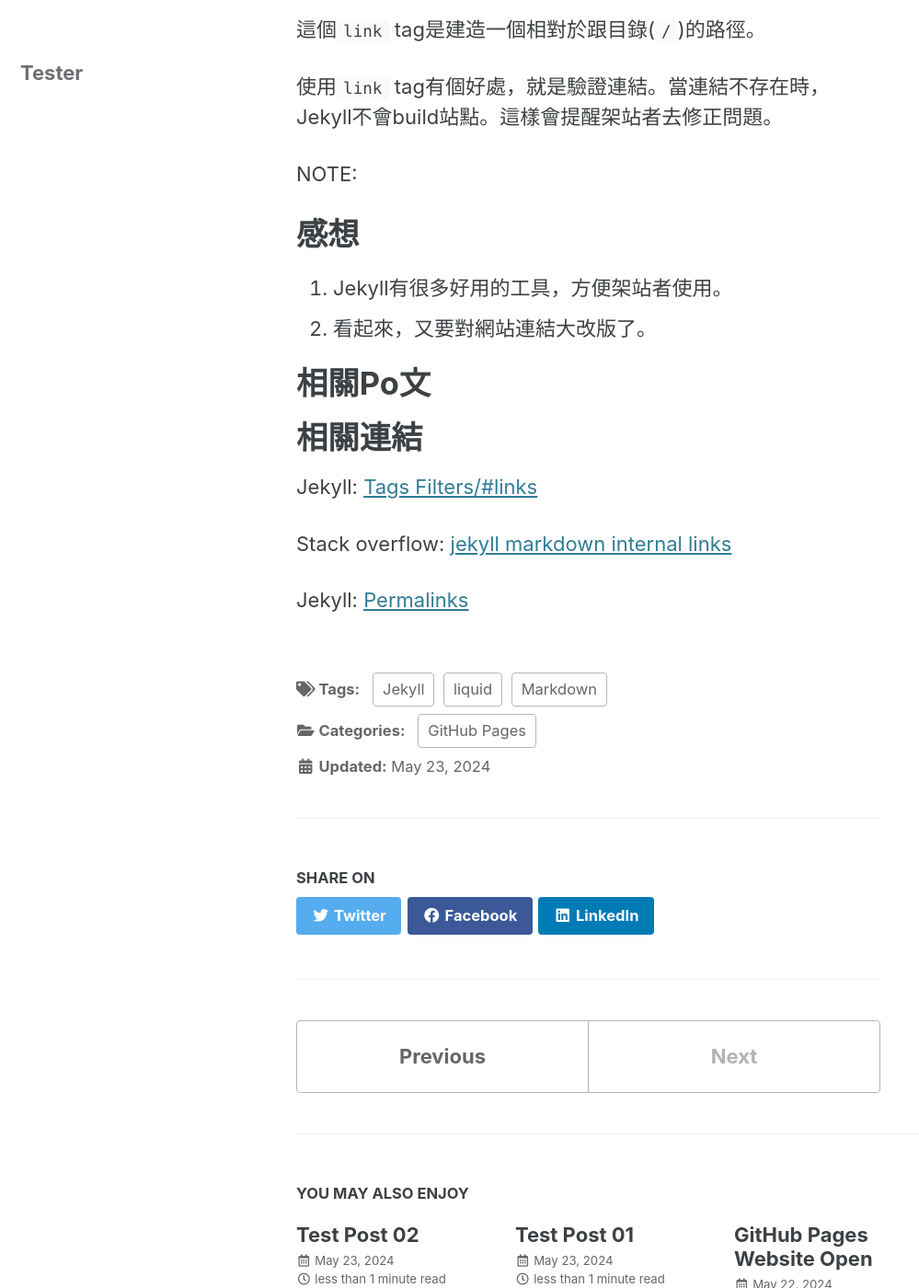
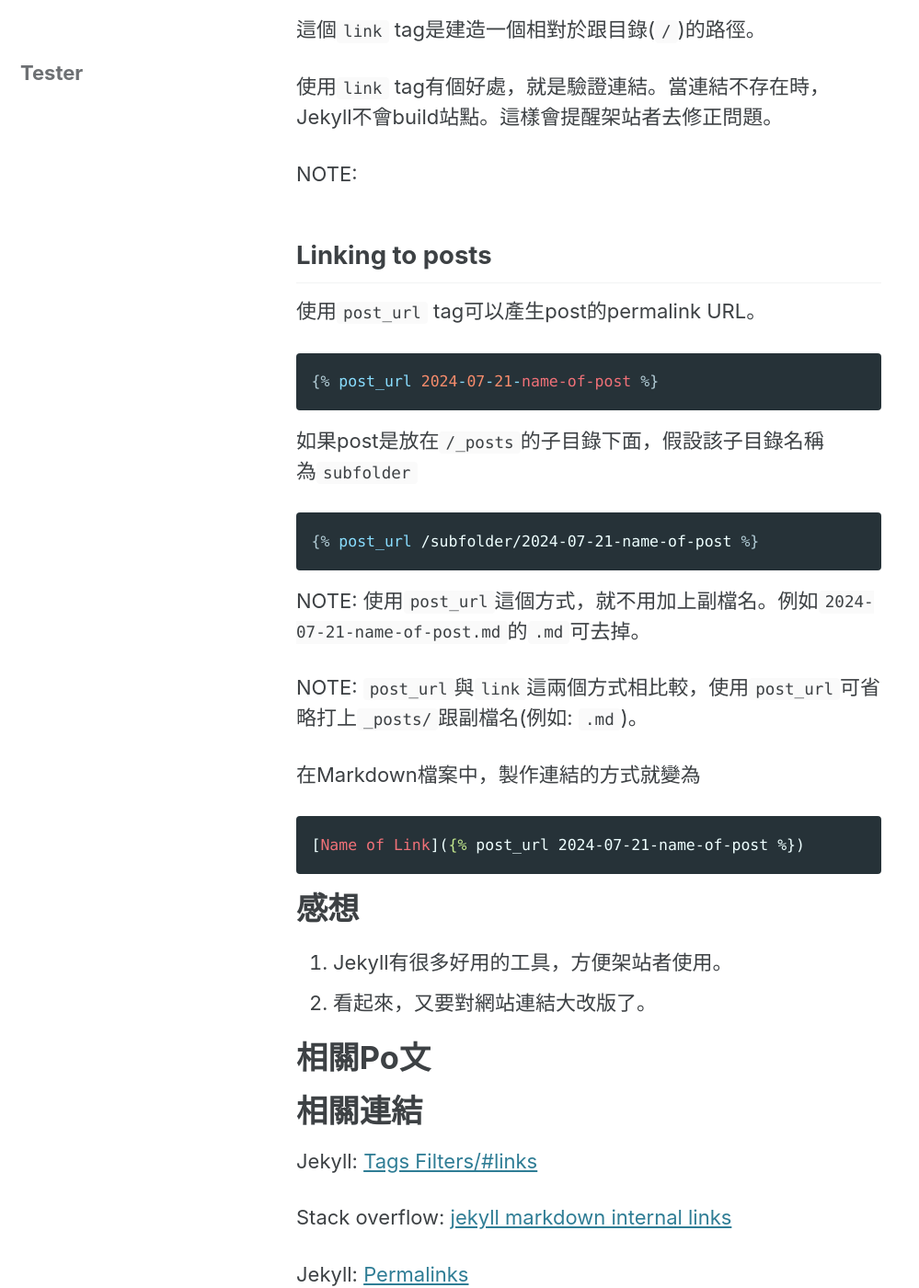
Before and after one commit to HsienChing/GitHubPageTest, a Jekyll site: the page built from _posts/2024-05-23-Test-Post-03.md, in a window 1280 px wide and 1400 px high, scrolled down 1127 px. Shown: the whole window at 92% size, without its empty margins (0-999 px from the left). Built offline with Jekyll 4.4.1, drawn with Linux system fonts in a browser that asks for light colours; cached includes are drawn as plain includes.

Commit message:
Update post

````diff
--- a/_posts/2024-05-23-Test-Post-03.md
+++ b/_posts/2024-05-23-Test-Post-03.md
@@ -46,6 +46,35 @@ tags:
 NOTE:
 
 
+## Linking to posts
+
+使用`post_url` tag可以產生post的permalink URL。
+
+{% raw %}
+```liquid
+{% post_url 2024-07-21-name-of-post %}
+```
+{% endraw %}
+
+如果post是放在`/_posts`的子目錄下面，假設該子目錄名稱為`subfolder`
+
+{% raw %}
+```liquid
+{% post_url /subfolder/2024-07-21-name-of-post %}
+```
+{% endraw %}
+
+NOTE: 使用`post_url`這個方式，就不用加上副檔名。例如`2024-07-21-name-of-post.md`的`.md`可去掉。
+
+NOTE: `post_url`與`link`這兩個方式相比較，使用`post_url`可省略打上`_posts/`跟副檔名(例如: `.md`)。
+
+在Markdown檔案中，製作連結的方式就變為
+{% raw %}
+```markdown
+[Name of Link]({% post_url 2024-07-21-name-of-post %})
+```
+{% endraw %}
+
 
 
 # 感想
````
